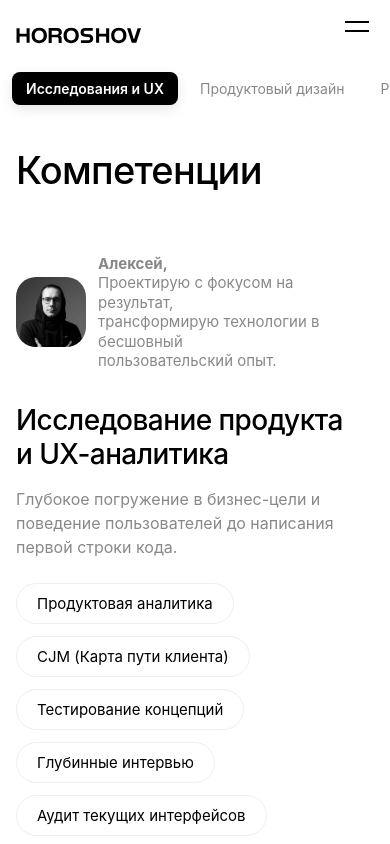
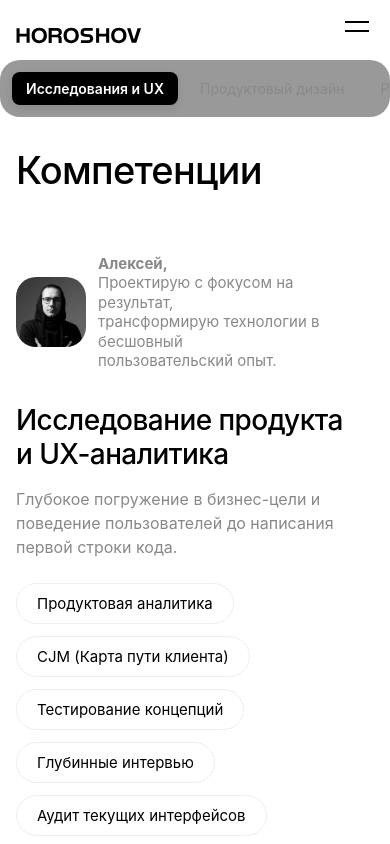
Before and after one commit to Horoshov/my-portfolio, a React (Vite) app: page /about in a window 390 px wide. Shown: the top 844 px of the page. Built offline with nearby package versions, Linux system fonts and the light colour scheme.

Commit message:
style: add glassmorphism effect to mobile competencies navigation

```diff
--- a/src/components/CompetenciesNav.css
+++ b/src/components/CompetenciesNav.css
@@ -51,7 +51,9 @@
     left: 0;
     width: 100%;
     z-index: 20;
-    background: var(--bg-color);
+    background: rgba(0, 0, 0, 0.4);
+    backdrop-filter: blur(3.2px);
+    -webkit-backdrop-filter: blur(3.2px);
   }
   .competencies-nav::-webkit-scrollbar {
     display: none;
```
